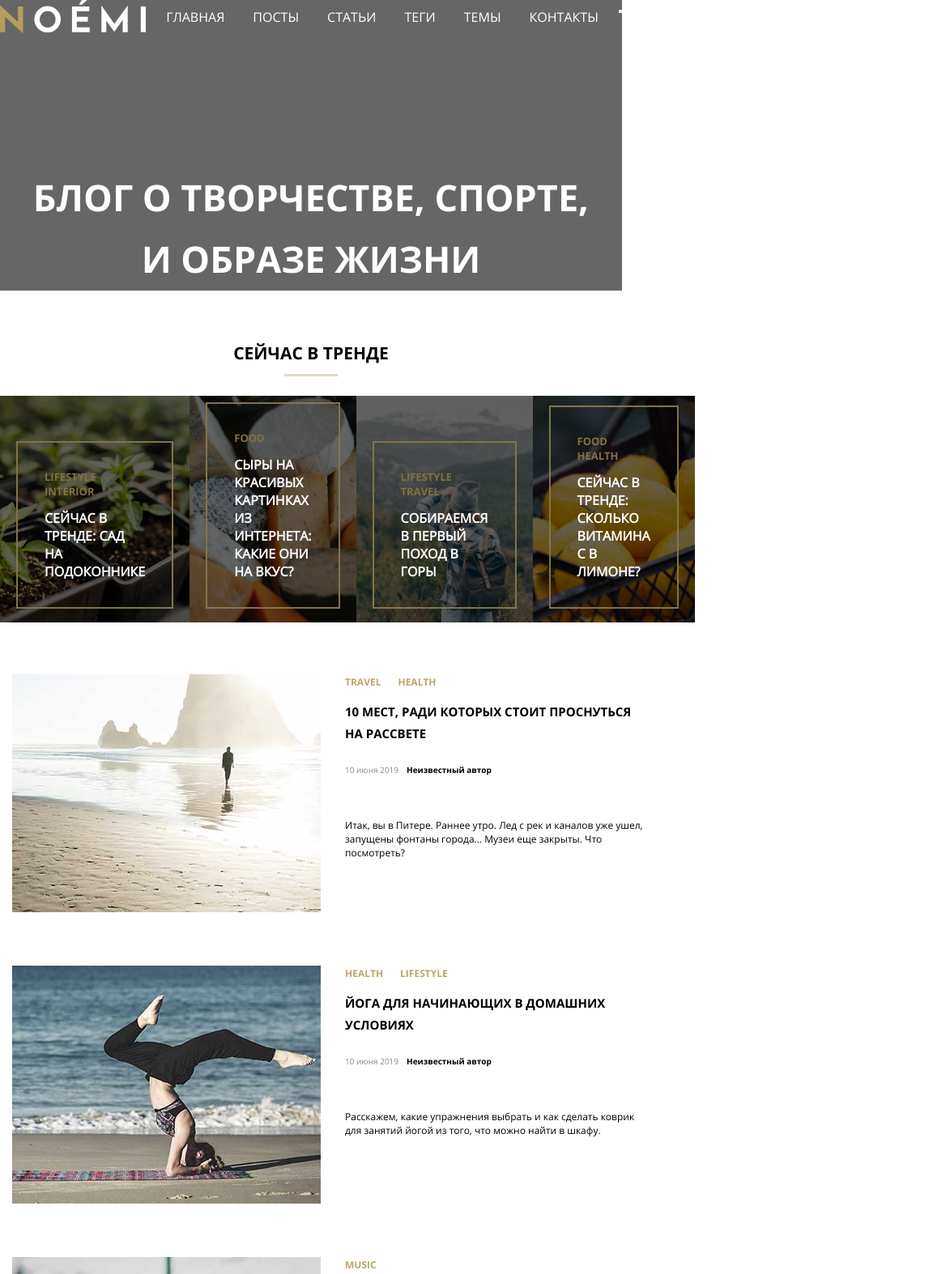
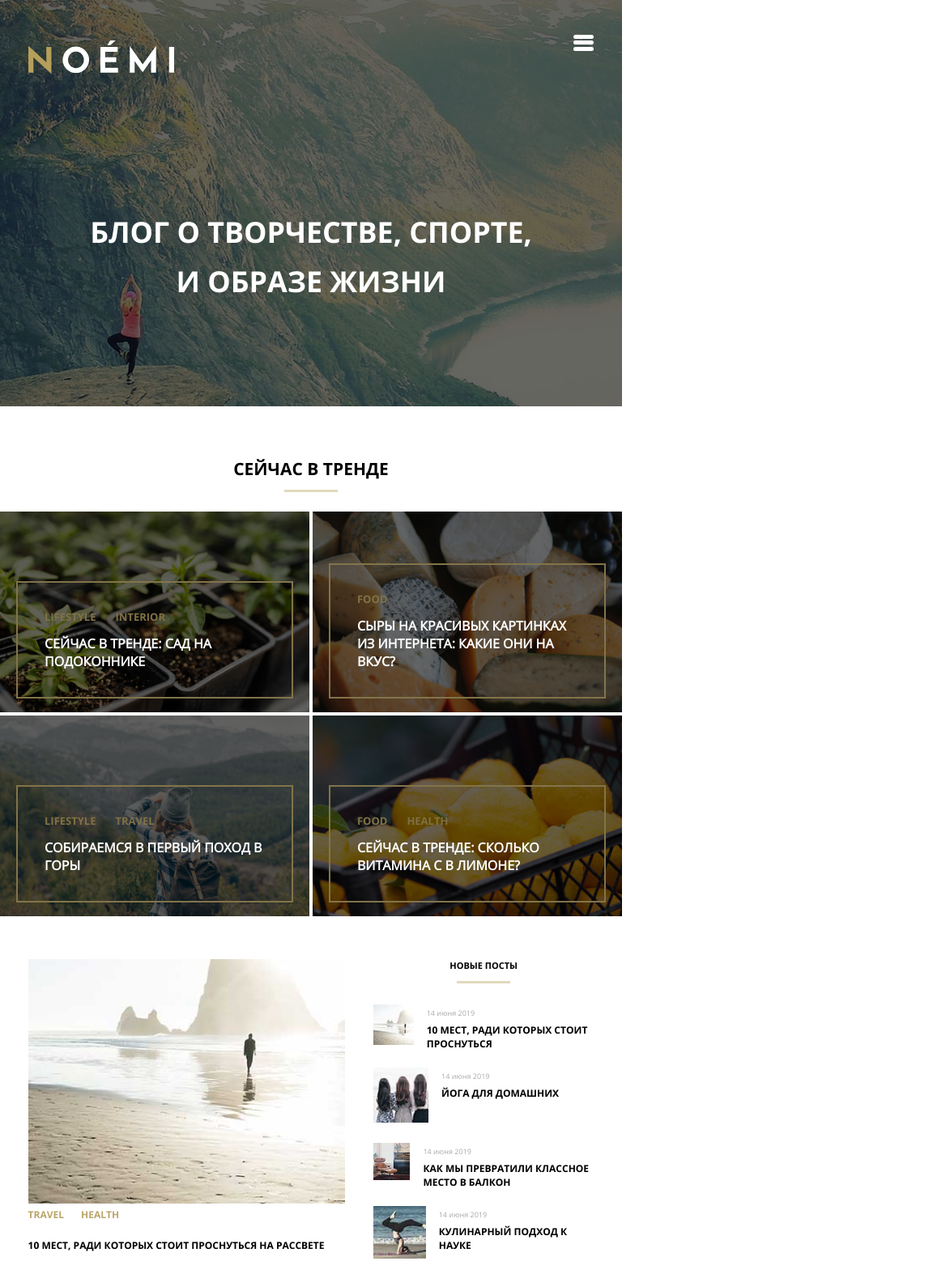
Before and after one commit to AnnaAlexandrova1/blog-about-travell, a plain HTML site: page index.html in a window 768 px wide. Shown: the top 1574 px of the page at 81% size, 1152 px wide, since content can reach past the window. Drawn offline with Linux system fonts and the light colour scheme; files whose address does not match are found by name.

Commit message:
Add files via upload

```diff
--- a/css/style.css
+++ b/css/style.css
@@ -100,40 +100,65 @@
   font-size: 45px;
   color: #ffffff;
 }
-@media (max-width:640px) {
+@media(min-width:641px) and (max-width:1199px){
   .header{
     width: 100%;
-    background-image: url("../images/banner-mobile.jpg");
+    background-image: url("../images/banner-bg-tablet.jpg");
     background-position: bottom;
-    padding-top: 30px;
-    padding-left: 15px;
-    padding-right: 15px;
-    padding-bottom: 220px;
+    padding-top: 50px;
+    padding-left: 35px;
+    padding-right: 35px;
+    padding-bottom: 125px;
   }
-  .logo{
-      width: 75vw;
-    }
-    .logo-img-a{
-      margin-top: 182px;
-    }
-    .header-container{
-      display: flex;
-      flex-direction: column-reverse;
-      align-items: center;
-      max-width: 100vw;
-      padding-bottom: 42px;
+  .menu{
+    display: none;
   }
   .tablet-menu{
-      align-self: flex-end;
+    display: flex;
+    align-items:center;
+  }
+  .tablet-menu-button{
+    width:25px;
+    height:25px;
+    border: none;
+    padding: 0;
+    position: relative;
+    background-color: transparent;
+  }
+  .tablet-menu-description:before{
+    content:"";
+    width: 100%;
+    height: 5px;
+    border-radius: 5px;
+    background-color: #ffffff;
+    position: absolute;
+    left: 0;
+    top: 150%;
+  }
+  .tablet-menu-description{
+    content:"";
+    width: 100%;
+    height: 5px;
+    border-radius: 5px;
+    background-color: #ffffff;
+    position: absolute;
+    left: 0;
+    top: 0;
+  }
+  .tablet-menu-description:after{
+    content:"";
+    width: 100%;
+    height: 5px;
+    border-radius: 5px;
+    background-color: #ffffff;
+    position: absolute;
+    bottom: 150%;
+    left: 0;
   }
   .welcome-title{
-      padding: 0;
-      font-size:6.5vw;
-      width: 75vW;
-      margin-left: auto;
-      margin-right: auto;
-      margin-top: 0;
-      margin-bottom: 0;
+   .margin-top: 105px;
+    font-size: calc(2.33vw + 17.9px);
+    width: 79%;
  }
 }
 
@@ -240,16 +265,23 @@
   color: #ffffff;
   font-family: 'OpenSans-Regular', sans-serif;
 }
-
-@media(max-width:640px) , (orientation: portrait){
+@media(min-width:641px) and (max-width: 1199px) and (orientation:portrait){
   .trends-block{
-    flex-wrap: nowrap;
+    flex-wrap:wrap;
   }
   .trend-item{
-    font-size: 10px;
-    width: 100%;
+    font-size: 16px;
+    width: 49.75%;
+    margin-bottom: 0.5%;
+    min-height: 15.5em;
+  }
+}
+  @media(min-width:641px) and (max-width: 1199px) and (orientation:landscape){
+  .trend-item{
+    font-size: 16px;
+    width: 24.75%;
     flex-grow: 0;
-    height:280px;
+    min-height: 15.5em;
   }
 }
 
@@ -261,6 +293,18 @@
   margin-left: auto;
   margin-right: auto;
   margin-top: 64px;
+}
+@media (min-width:641px) and (max-width:1199px){
+  .container{
+    width: 91%;
+    padding-left: 0;
+    padding-right: 0;
+    margin-top: 49px;
+  }
+  .main-page{
+  display: flex;
+  justify-content: space-between;
+  }
 }
 
 .article{
@@ -337,13 +381,61 @@
   margin-bottom: 16px;
 }
 
-
 .visually-hidden{
   width: 1px;
   height: 1px;
   clip: rect(1px, 1px, 1px, 1px);
   position: absolute;
 }
+@media (min-width: 641px) and (max-width: 1199px){
+  .article-list{
+    width: 56%;
+  }
+  .article{
+    width: 100%;
+    flex-direction: column;
+  }
+  .article-image{
+    width: 100%;
+  }
+  .article-image-block{
+    width: 100%;
+    padding: 0;
+  }
+  .article:nth-child(n+2){
+    margin-top: 40px;
+  }
+  .article-text-block{
+    width:100%;
+    margin-left:0;
+  }
+  .data-autor-block{
+    margin-top: 35px;
+  }
+  .article-title-link{
+    font-size: 12px;
+  }
+  .article_content{
+    margin-top: 33px;
+  }
+  .article_content-p{
+    margin-bottom: 21px;
+  }
+.article_content:after{
+  content: "";
+  display: block;
+  width: 100%;
+  height: 2px;
+  box-sizing: border-box;
+  margin-left: auto;
+  margin-right: auto;
+  margin-top: 12px;
+  margin-bottom: 0;
+  background-color: #eeeeee;
+  }
+}
+
+
 @media(min-width:1200px){
 .section-block{
  width: 272px;
@@ -355,10 +447,38 @@
    margin-top: 61px;
   }
 }
+
+@media(min-width:641px) and (max-width: 1199px){
+  .section-block{
+   width: 39%;
+  }
+  .section:nth-child(n+2){
+    margin-top: 58px;
+  }
+  .new-post-image{
+    width: 25%;
+  }
+  .new-post-image-img{
+    width: 100%;
+  }
+  .search{
+   width: 100%;
+ }
+ .email {
+    width: 100%;
+  }
+  .email-field{
+      width: 100%;
+  }
+  .submit-button{
+    width: 100%;
+  }
+}
+
 .section-block .section-title{
    text-align: center;
   text-transform: uppercase;
-  font-family: OpenSans-Bold;
+  font-family: "OpenSans-Bold";
   font-size: 11px;
 }
 .section-title:after{
@@ -394,12 +514,12 @@
 }
 .new-post-text-time{
   color: #a9a9a9;
-  font-family:OpenSans-Regular;
+  font-family:"OpenSans-Regular";
   font-size: 9px;
 }
 .new-post-title{
   text-transform: uppercase;
-  font-family: OpenSans-Bold;
+  font-family: "OpenSans-Bold";
   font-size: 12px;
 
   margin-top: 5px;
@@ -664,7 +784,30 @@ box-sizing: border-box;
 .our-goods-price-first.no-sale{
   display: none;
 }
-
+@media(min-width:641px) and (max-width:1199px){
+  .our-goods-list{
+    flex-wrap: wrap;
+  }
+  .our-goods-item{
+    width: 42%;
+  }
+  .our-goods-item:nth-child(n+3){
+    margin-top: 99px;
+  }
+  .our-goods-img{
+    margin-bottom: -29px;
+    width: 88%;
+  }
+  .our-goods-image{
+    width: 100%;
+  }
+  .our-goods-item-title{
+    font-size: 13px;
+  }
+  .our-goods-text{
+    min-height: 230px;
+  }
+}
 
 
 /*FOOTER*/
@@ -907,3 +1050,21 @@ left: 98%;
 transform:translate(-50%, -50%) rotate(
 -45deg);
 }
+
+@media(min-width:641px) and (max-width:1199px){
+  .popup-container{
+    width: 50%;
+  }
+  .popup-close:before{
+  width: 2.1em;
+  height: 0.3em;
+  top: -2%;
+  left: 98%;
+  }
+  .popup-close:after{
+    width: 2.1em;
+    height: 0.3em;
+    top: -2%;
+    left: 98%;
+  }
+}
```
Lines whose indentation alone changed are shown as unchanged.
